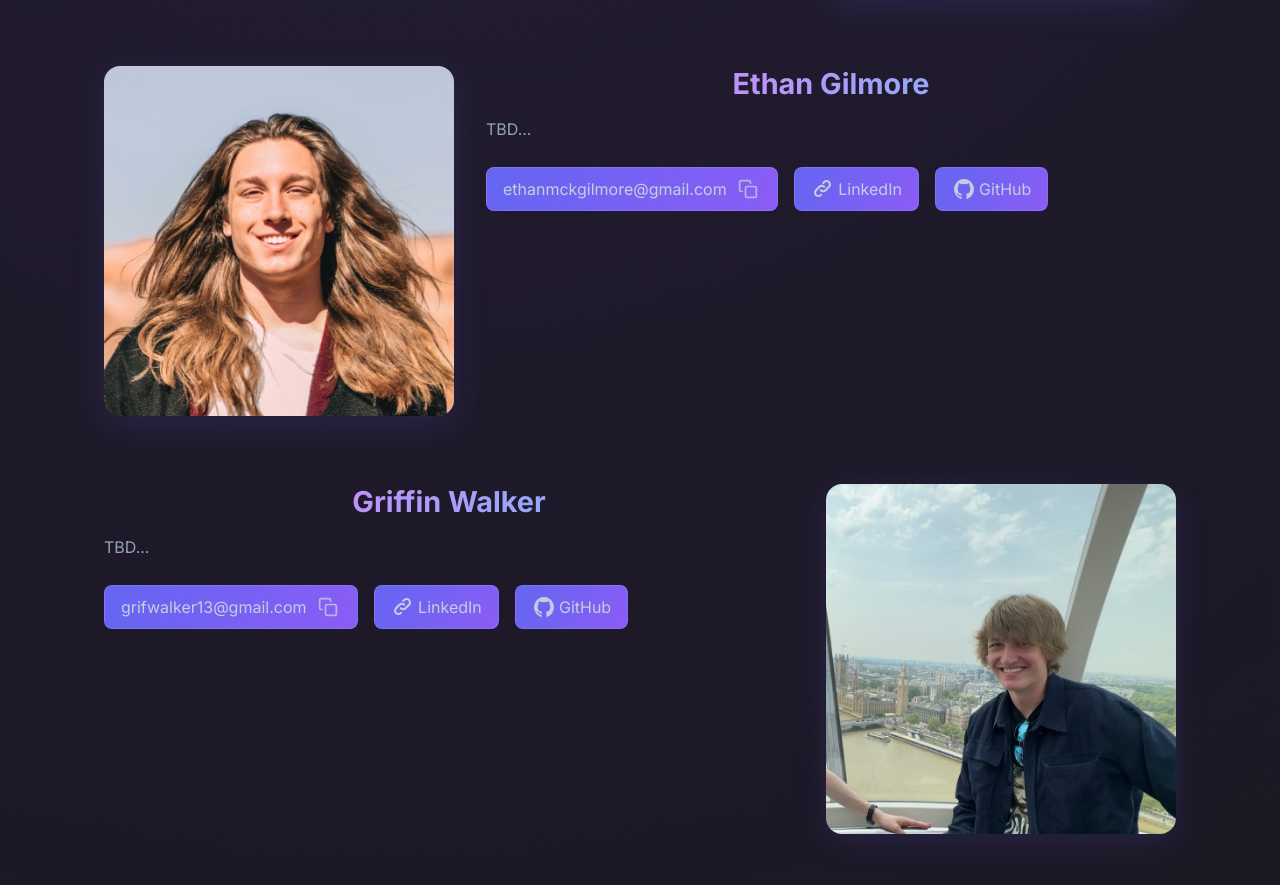
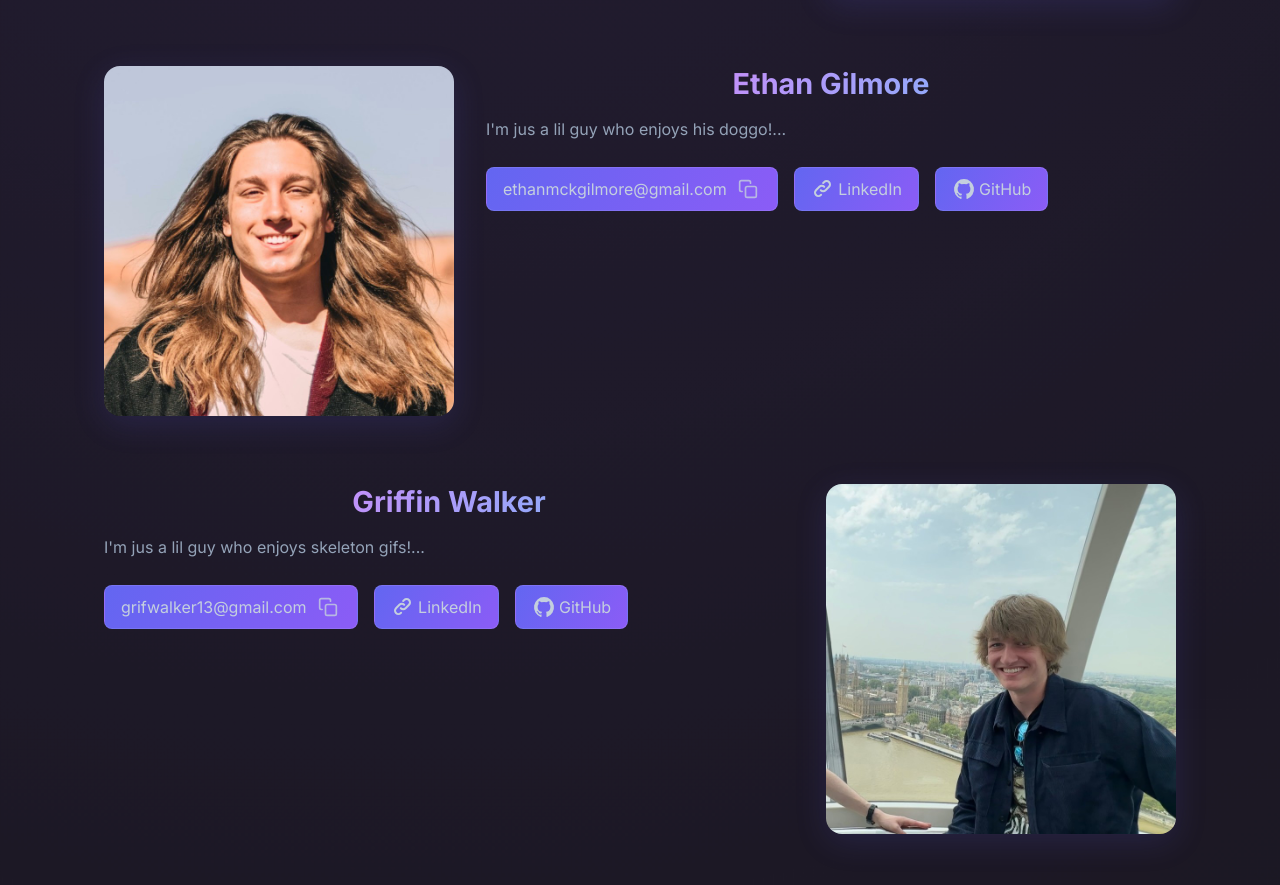
Before and after one commit to InfinityBowman/bethere-landing, a React (Vite) app: page / in a window 1280 px wide. Shown: the part 7980-8865 px from the top of the page. Built offline with nearby package versions, Linux system fonts and the light colour scheme; the HTML template or start-up script is replaced by a standard one.

Commit message:
Added temp bio for griffin and ethan

```diff
--- a/src/components/OurTeam.jsx
+++ b/src/components/OurTeam.jsx
@@ -153,7 +153,7 @@ const teamMembers = [
   },
   {
     name: 'Ethan Gilmore',
-    bio: `TBD`,
+    bio: `I'm jus a lil guy who enjoys his doggo!`,
     image: EthanGilmore,
     email: 'ethanmckgilmore@gmail.com',
     linkedin: 'https://www.linkedin.com/in/ethangilmore/',
@@ -161,7 +161,7 @@ const teamMembers = [
   },
   {
     name: 'Griffin Walker',
-    bio: `TBD`,
+    bio: `I'm jus a lil guy who enjoys skeleton gifs!`,
     image: GriffinWalker,
     email: 'grifwalker13@gmail.com',
     linkedin: 'https://www.linkedin.com/in/griffin-walker-a6972030a/',
```
